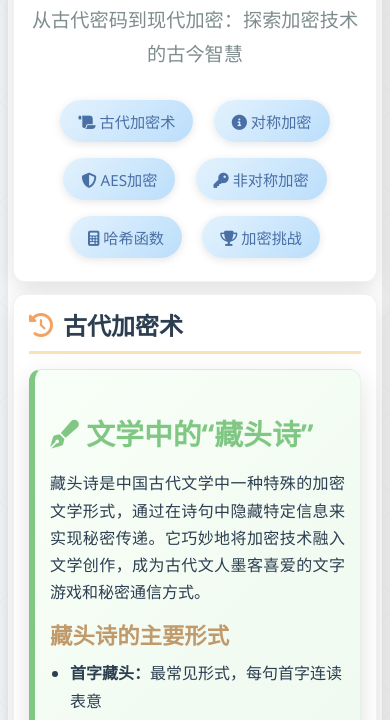
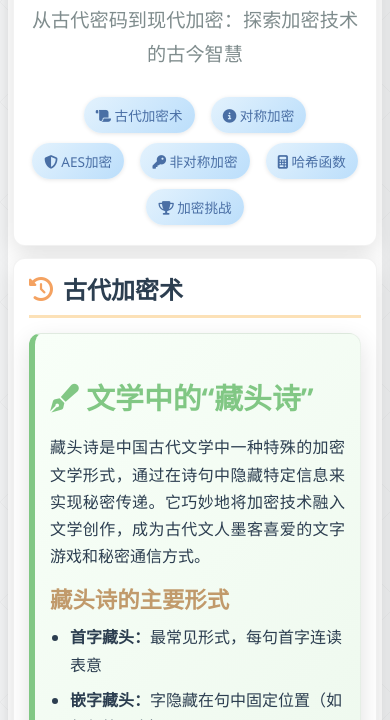
Before and after one commit to xy-112/Archive-encryption, a website: page index.html in a window 390 px wide. Shown: the part 98-818 px from the top of the page. Drawn offline with nearby package versions, Linux system fonts and the light colour scheme.

Commit message:
Add files via upload

```diff
--- a/index.html
+++ b/index.html
@@ -1550,22 +1550,24 @@
 
             /* 优化header样式 */
             header {
-                margin-bottom: 20px;
-                padding: 20px;
+                margin-bottom: 15px;
+                padding: 15px;
             }
 
             /* 优化time-period样式 */
             .time-period {
                 display: inline-block;
-                margin: 8px 8px;
-                padding: 10px 18px;
+                margin: 5px 6px;
+                padding: 8px 12px;
                 text-align: center;
-                border-radius: 25px;
+                border-radius: 20px;
                 background: linear-gradient(135deg, #e3f2fd 0%, #bbdefb 100%);
                 color: var(--secondary-color);
                 border: none;
-                box-shadow: 0 2px 8px rgba(0, 0, 0, 0.1);
+                box-shadow: 0 1px 4px rgba(0, 0, 0, 0.1);
                 transition: all 0.3s ease;
+                font-size: 0.85rem;
+                font-weight: 400;
             }
 
             /* 调整标签页 */
```
